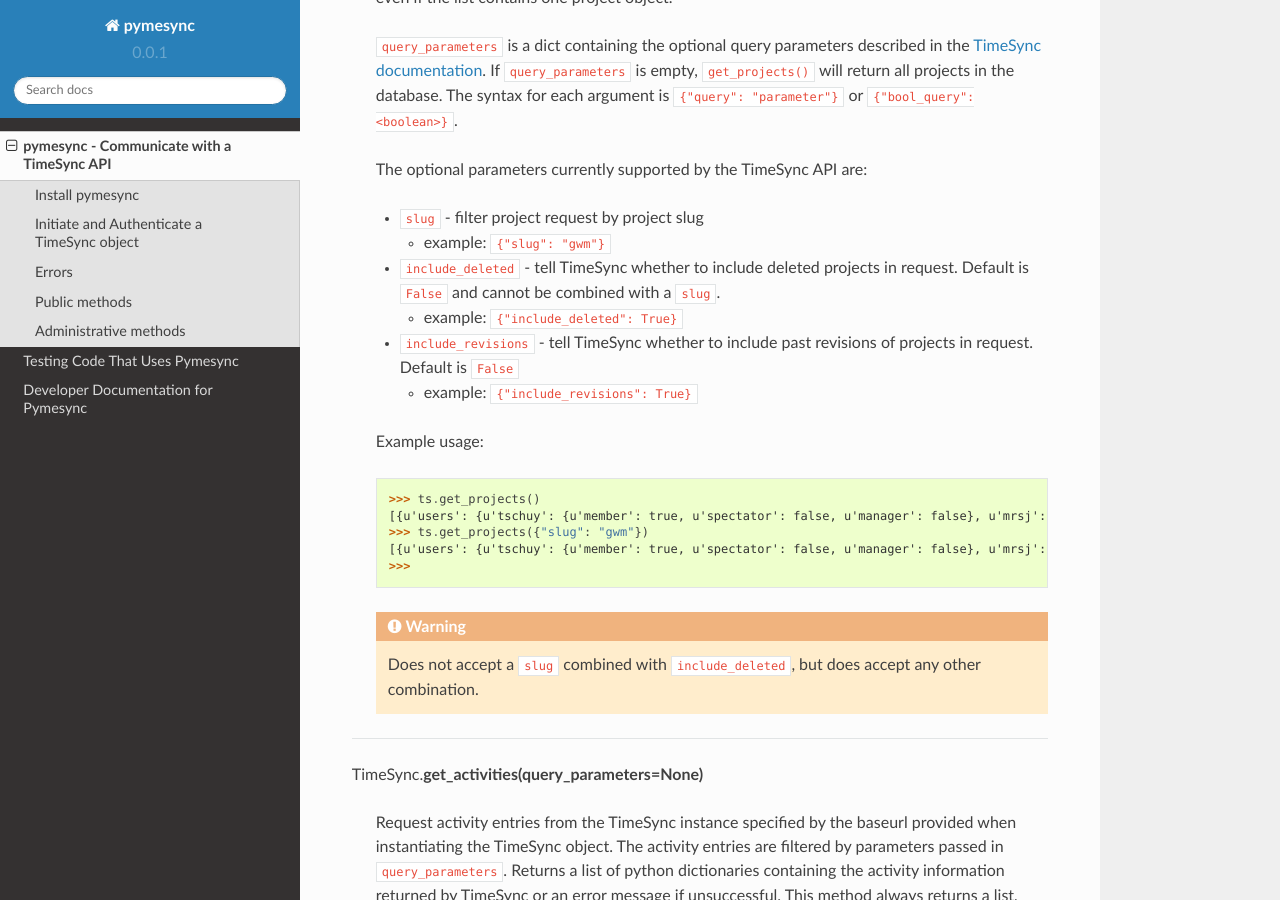
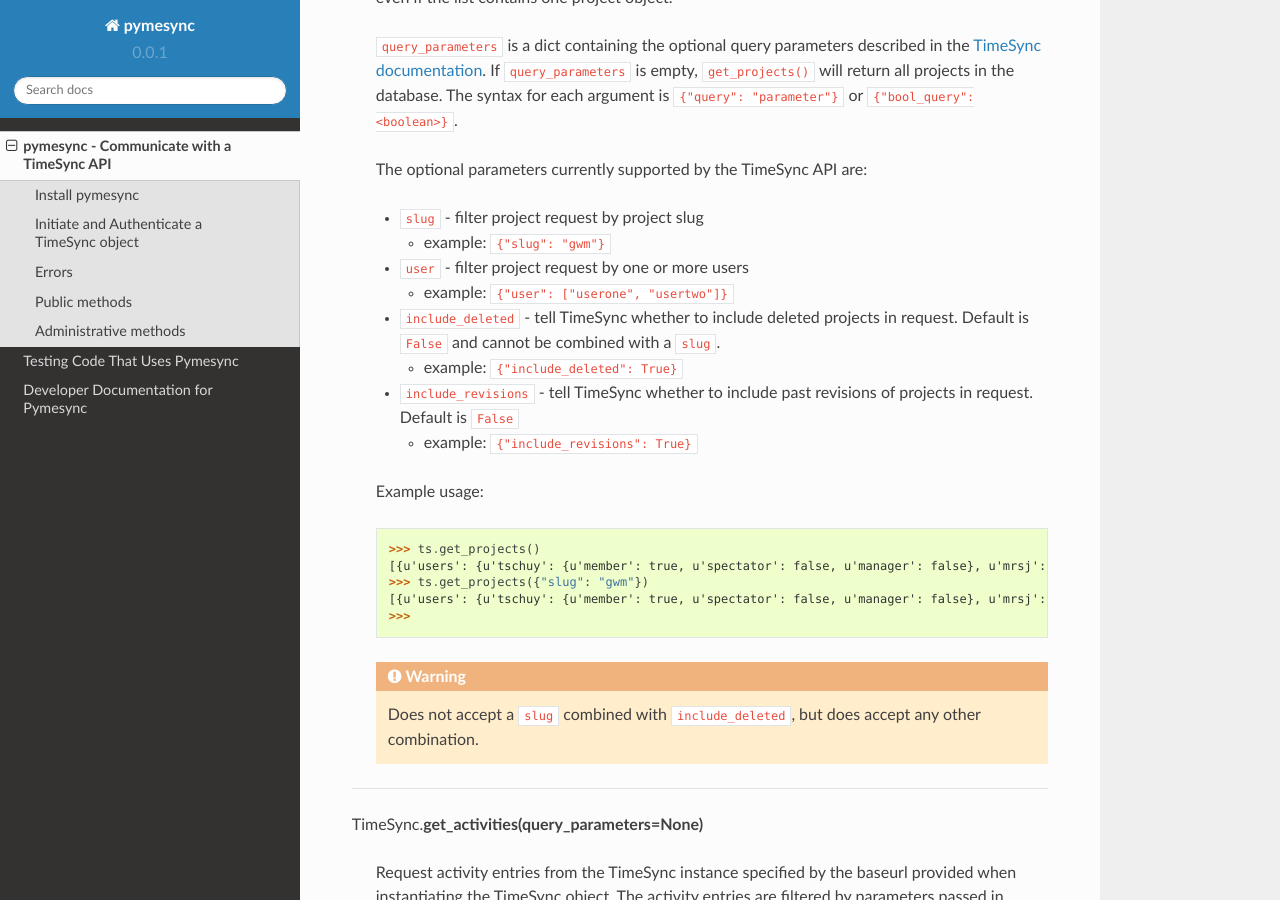
Before and after one commit to osuosl/pymesync, a Sphinx documentation site: the page built from docs/source/usage.rst, in a window 1280 px wide and 900 px high, scrolled down 8973 px. Built offline with Sphinx 7.4.7 and the Read the Docs theme 2.0.0, drawn with Linux system fonts in a browser that asks for light colours.

Commit message:
Added documentation for 'user' query parameter

```diff
--- a/docs/source/usage.rst
+++ b/docs/source/usage.rst
@@ -466,6 +466,10 @@
 
       - example: ``{"slug": "gwm"}``
 
+    * ``user`` - filter project request by one or more users
+
+      - example: ``{"user": ["userone", "usertwo"]}``
+
     * ``include_deleted`` - tell TimeSync whether to include deleted projects in
       request. Default is ``False`` and cannot be combined with a ``slug``.
 
```
